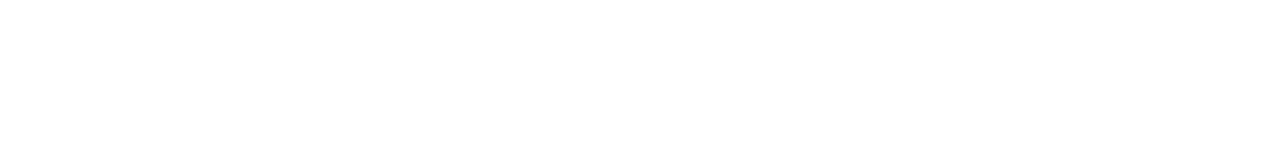
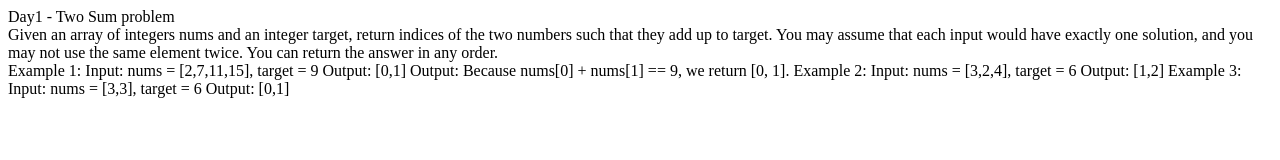
Before and after one commit to anubhab5/LeetCode_JS, a website: page index.html in a window 1280 px wide. Drawn offline with Linux system fonts and the light colour scheme.

Commit message:
TwoSum-solved

```diff
--- a/index.html
+++ b/index.html
@@ -7,6 +7,22 @@
     <title>LeetCode Challange</title>
   </head>
   <body>
+    <div class="container">
+      <div class="card-container">
+        <div class="card-heading">Day1 - Two Sum problem</div>
+        <div class="card-body">
+          Given an array of integers nums and an integer target, return indices
+          of the two numbers such that they add up to target. You may assume
+          that each input would have exactly one solution, and you may not use
+          the same element twice. You can return the answer in any order.
+          <br />
+          Example 1: Input: nums = [2,7,11,15], target = 9 Output: [0,1] Output:
+          Because nums[0] + nums[1] == 9, we return [0, 1]. Example 2: Input:
+          nums = [3,2,4], target = 6 Output: [1,2] Example 3: Input: nums =
+          [3,3], target = 6 Output: [0,1]
+        </div>
+      </div>
+    </div>
     <script src="./twoSum.js"></script>
   </body>
 </html>
--- a/package.json
+++ b/package.json
@@ -4,7 +4,8 @@
   "description": "",
   "main": "twoSum.js",
   "scripts": {
-    "test": "echo \"Error: no test specified\" && exit 1"
+    "test": "echo \"Error: no test specified\" && exit 1",
+    "server": "lite-server"
   },
   "repository": {
     "type": "git",
--- a/twoSum.js
+++ b/twoSum.js
@@ -0,0 +1,12 @@
+var twoSum = function (nums, target) {
+  let firstNumber, secondNumber;
+  for (let i = 0; i < nums.length; i++) {
+    firstNumber = nums[i];
+    secondNumber = target - firstNumber;
+    if (nums.indexOf(secondNumber) > -1 && i !== nums.indexOf(secondNumber)) {
+      return [i, nums.indexOf(secondNumber)];
+    }
+  }
+};
+
+console.log(twoSum([3, 2, 4], 6));
```
